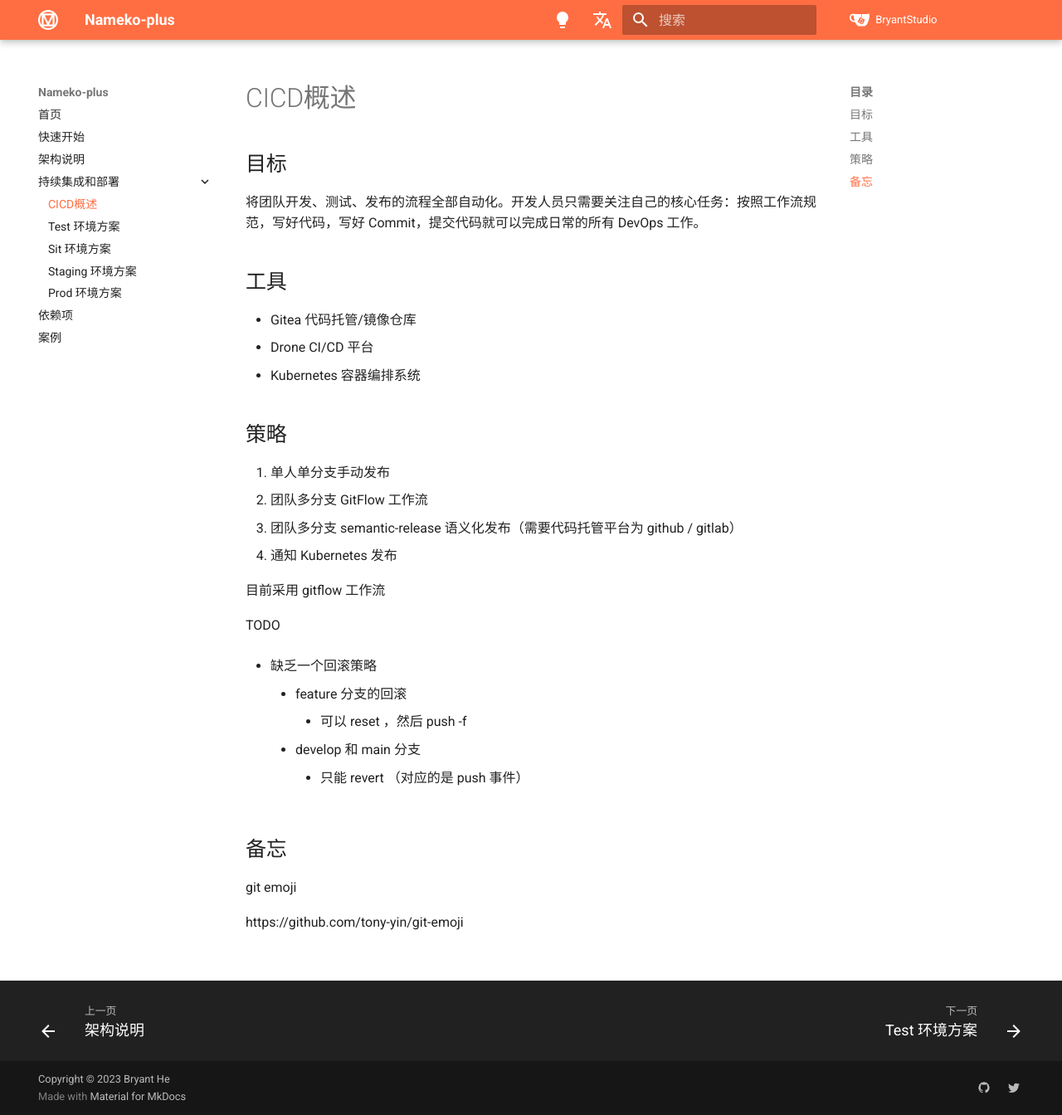
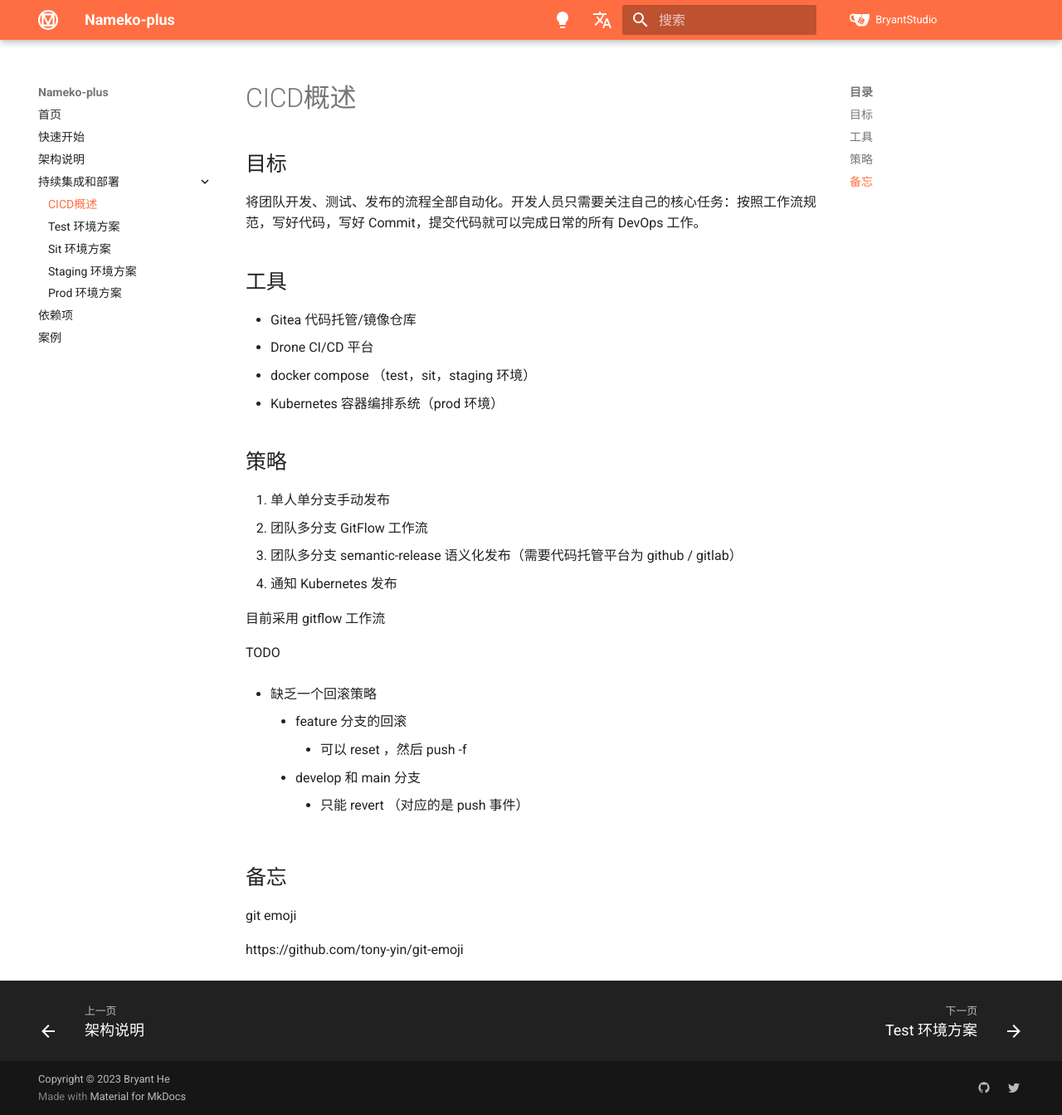
Before and after one commit to Bryanthelol/nameko-plus-doc, an MkDocs documentation site: the page built from docs/CICD概述.md, in a window 1280 px wide and 1344 px high. Shown: the whole window at 83% size. Built offline with MkDocs 1.6.1 and Material for MkDocs 9.7.7, drawn with Linux system fonts in a browser that asks for light colours.

Commit message:
update doc

```diff
--- a/docs/CICD概述.md
+++ b/docs/CICD概述.md
@@ -13,7 +13,8 @@
 
 - Gitea 代码托管/镜像仓库
 - Drone CI/CD 平台
-- Kubernetes 容器编排系统
+- docker compose （test，sit，staging 环境）
+- Kubernetes 容器编排系统（prod 环境）
 
 ## 策略
 
```
